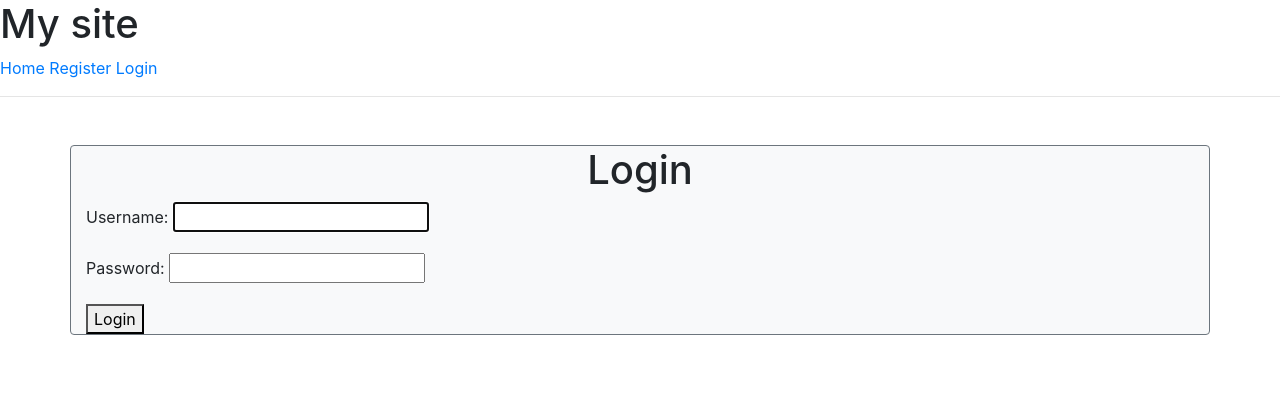
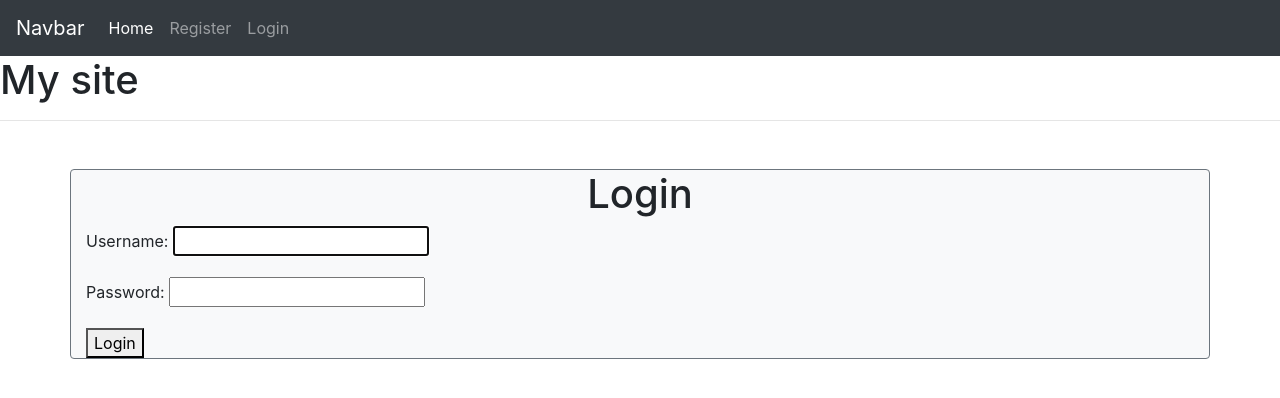
Before and after one commit to june11084/WP-Final-Project, a Django app: page /accounts/login/ in a window 1280 px wide. Shown: the top 398 px of the page. Run offline with Django 3.2, Linux system fonts and the light colour scheme.

Commit message:
Login Navbar

```diff
--- a/templates/accounts/base.html
+++ b/templates/accounts/base.html
@@ -10,15 +10,37 @@
     <title>Title</title>
 </head>
 <body>
+<nav class="navbar navbar-expand-lg navbar-dark bg-dark">
+  <a class="navbar-brand" href="#">Navbar</a>
+  <button class="navbar-toggler" type="button" data-toggle="collapse" data-target="#navbarSupportedContent" aria-controls="navbarSupportedContent" aria-expanded="false" aria-label="Toggle navigation">
+    <span class="navbar-toggler-icon"></span>
+  </button>
+<div class="collapse navbar-collapse" id="navbarSupportedContent">
+    <ul class="navbar-nav mr-auto">
+      <li class="nav-item active">
+        <a class="nav-link" href="{% url 'index' %}">Home <span class="sr-only">(current)</span></a>
+      </li>
+        {% if user.is_authenticated %}
+        <li class="nav-item">
+    <a href="{% url 'logout' %}">Logout</a>
+      </li>
+    {% else %}
+            <li class="nav-item">
+            <a class="nav-link" href="{% url 'register' %}">Register</a>
+            </li>
+            <li class="nav-item">
+            <a class="nav-link" href="{% url 'login' %}">Login</a>
+            </li>
+            {% endif %}
+
+
+
+    </ul>
+</div>
+
+
+</nav>
 <h1>My site</h1>
-<a href="{% url 'index' %}">Home</a>
-
-{% if user.is_authenticated %}
-    <a href="{% url 'logout' %}">Logout</a>
-{% else %}
-    <a href="{% url 'register' %}">Register</a>
-    <a href="{% url 'login' %}">Login</a>
-{% endif %}
 
 
 <hr>
```
